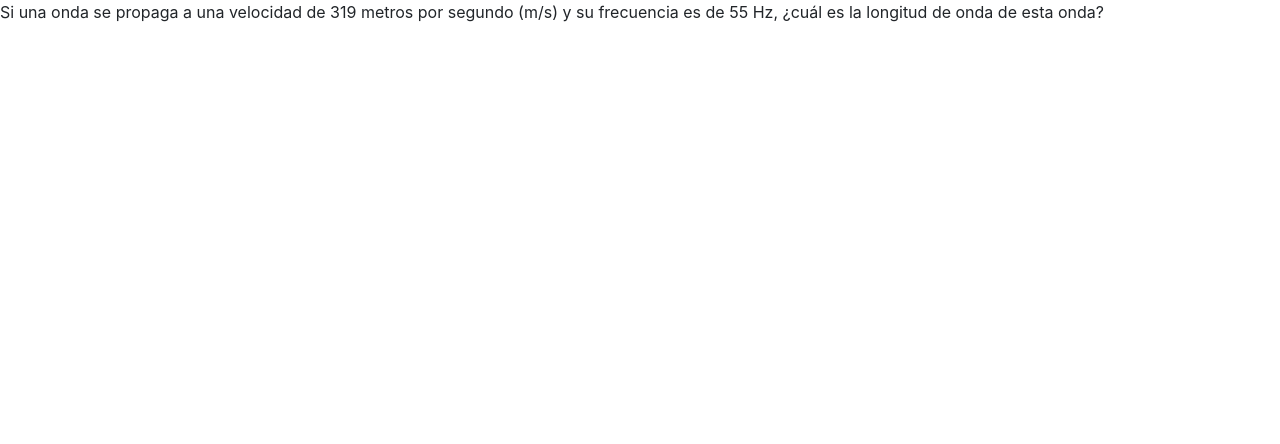
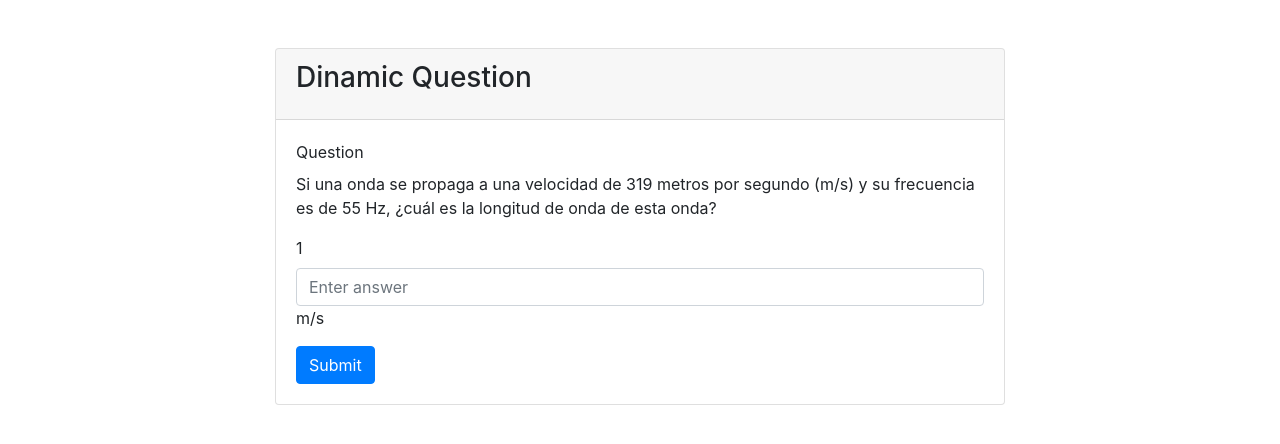
Before and after one commit to pds-uandes/pds-p2-g11, a Django app: page /dinamic_task/ in a window 1280 px wide. Shown: the top 444 px of the page. Run offline with Django 4.2, Linux system fonts and the light colour scheme; data comes from the database, SQL or seed files in the repository; both versions use the stored data as it was after the commit; some libraries are stand-ins or nearby versions.

Commit message:
Dinamic listo con valor usuario

```diff
--- a/mysite/home/models.py
+++ b/mysite/home/models.py
@@ -29,7 +29,7 @@ class CustomUser(AbstractUser):
     json_user = {
     'difficulty': 1,
     'level': 0,
-    'type_task': 0,
+    'type_task': 1,
     }
 
 
@@ -136,11 +136,18 @@ class DinamicQuestion(BaseModel):
     hint = models.CharField(max_length=100, null=True, blank=True)
     difficulty = models.IntegerField(choices=DIFFICULTY_CHOICES, default=1)
     theme = models.IntegerField(choices=THEME_CHOICES, default=1)
-
-    # Encuentra la distancia entre dos puntos si recorre a una velocidad de [VELOCIDAD] m/s durante [TIEMPO] segundos [DISTANCIA] [CACHE]
+    wrong_answers = []
 
     def __str__(self) -> str:
         return self.question_text
+
+    def fill_answers(self):
+        answer_objs = list(DinamicAnswer.objects.filter(question = self))
+        for answer in answer_objs:
+            for parameter in self.parameters:
+                answer.dic[parameter.parameter] = parameter.value
+            answer.equation_value()
+            answer.save()
 
     def generate_random_parameters(self):
         parameters_objs = list(Parameters.objects.filter(question=self))
@@ -151,23 +158,16 @@ class DinamicQuestion(BaseModel):
 
     def replace_parameters(self):
         self.generate_random_parameters()
+        self.fill_answers()
         replaced_text = self.question_text
         for parameter in self.parameters:
             replaced_text = replaced_text.replace(parameter.parameter, str(parameter.value))
         self.replaced_text = replaced_text
 
-    def fill_answers(self):
-        answer_objs = list(Answer.objects.filter(question = self))
-        for answer in answer_objs:
-            for parameter in self.parameters:
-                answer.dic[parameter.parameter] = parameter.value
-            answer.equation_value()
-            answer.save()
 
     def get_answers(self):
         #Ir al string de la pregunta y buscar donde reemplazar con la funcion
         #Entregar el string finalizado
-
         answer_objs = list(Answer.objects.filter(question = self))
         data = []
         for answer_obj in answer_objs:
@@ -198,17 +198,21 @@ class DinamicAnswer(BaseModel):
         return self.equation
 
     def equation_value(self):
-        # Parse the equation
+        self.aux_equation = self.equation
         for placeholder, value in self.dic.items():
             self.equation = self.equation.replace(placeholder, str(value))
+        result = eval(self.equation)
+        self.result = [round(result) - round(result, 3)*0.05, round(result, 3) + round(result, 3)*0.05]
+        self.equation = self.aux_equation
 
-        try:
-            result = eval(self.equation)
-            self.result = [round(result.evalf(), 3) - round(result.evalf(), 3)*0.05, round(result.evalf(), 3) + round(result.evalf(), 3)*0.05]
-        except Exception as e:
-            return f"Error: {str(e)}"
-
-
+    def get_result(self):
+        self.aux_equation = self.equation
+        for placeholder, value in self.dic.items():
+            self.equation = self.equation.replace(placeholder, str(value))
+        result = eval(self.equation)
+        result = [round(result,3) - round(result, 3)*0.05, round(result, 3) + round(result, 3)*0.05]
+        self.equation = self.aux_equation
+        return result
 
 class Parameters(BaseModel):
     question = models.ForeignKey(DinamicQuestion,related_name='dinamic_question_parameters', on_delete=models.CASCADE)
--- a/mysite/home/templates/dinamic_task.html
+++ b/mysite/home/templates/dinamic_task.html
@@ -1,6 +1,46 @@
-{% extends "base_generic.html" %}
+{% load static %}
 
-{% block content %}
-{% csrf_token %}
-    {{question.replaced_text}}
-{% endblock %}
+<!DOCTYPE html>
+<html lang="en">
+<head>
+    <meta charset="UTF-8">
+    <meta name="viewport" content="width=device-width, initial-scale=1, shrink-to-fit=no">
+    <title>Dinamic Task</title>
+    <!-- Bootstrap CSS -->
+    <link rel="stylesheet" href="https://stackpath.bootstrapcdn.com/bootstrap/4.3.1/css/bootstrap.min.css">
+</head>
+<body>
+    <div class="container">
+        <div class="row justify-content-center">
+            <div class="col-md-8">
+                <div class="card mt-5">
+                    <div class="card-header">
+                        <h3 class="card-title">Dinamic Question</h3>
+                    </div>
+                    <div class="card-body">
+                        <form id="dinamic-form" method="post" action="{% url 'do_dinamic_task' %}">
+                            {% csrf_token %}
+                            <div class="form-group">
+                                <label for="questionText">Question</label>
+                                <p id="questionText">{{ question.replaced_text }}</p>
+                            </div>
+                            {% for i in number_of_answers %}
+                                <div class="form-group">
+                                    <label for="userAnswer{{ forloop.counter }}">{{ forloop.counter }}</label>
+                                    <input type="number" class="form-control" id="userAnswer{{ forloop.counter }}" name="userAnswer{{ forloop.counter }}" placeholder="Enter answer" step="any">{{i.metrics}}
+                                </div>
+                            {% endfor %}
+                            <button type="submit" class="btn btn-primary">Submit</button>
+                        </form>
+                    </div>
+                </div>
+            </div>
+        </div>
+    </div>
+    <!-- Optional JavaScript -->
+    <!-- jQuery first, then Popper.js, then Bootstrap JS -->
+    <script src="https://code.jquery.com/jquery-3.3.1.slim.min.js"></script>
+    <script src="https://cdnjs.cloudflare.com/ajax/libs/popper.js/1.14.7/umd/popper.min.js"></script>
+    <script src="https://stackpath.bootstrapcdn.com/bootstrap/4.3.1/js/bootstrap.min.js"></script>
+</body>
+</html>
--- a/mysite/home/urls.py
+++ b/mysite/home/urls.py
@@ -19,4 +19,6 @@ urlpatterns = [
     path('do_task/', views.do_task, name='do_task'),
     path('results/', views.results, name='results'),
     path('redo_task/', views.redo_task, name='redo_task'),
-    path('dinamic_task/', views.do_dinamic_task, name='do_dinamic_task')]
+    path('dinamic_task/', views.do_dinamic_task, name='do_dinamic_task'),
+    path('dinamic_results/', views.results, name='dinamic_results')
+    ]
--- a/mysite/home/views.py
+++ b/mysite/home/views.py
@@ -293,6 +293,27 @@ def do_dinamic_task(request):
         task_id = request.session['task_id']
         task_id = uuid.UUID(task_id)  # Convert the stored string back to a UUID
         task = Task.objects.get(pk=task_id)
+        question = task.questions[-1]
+        if request.method == "POST":
+            answers = DinamicAnswer.objects.filter(question=question)
+            for i,a in enumerate(answers):
+                res = a.get_result()
+                print(f"Result: {res}")
+                user_answer = float(request.POST.get(f'userAnswer{i+1}'))
+                print(f"User answer {a}: {user_answer}")
+                if user_answer >= res[0] and user_answer <= res[1]:
+                    print(f"Range: {res[0]} - {res[1]}")
+                    task.score += 1
+
+                else:
+                    question.wrong_answers.append(a)
+                    task.wrongs.append(question)
+                    print(question.wrong_answers)
+        task.save()
+        return render(request, 'dinamic_results.html', {'questions': task.questions, 'score': task.score, 'wrongs': task.wrongs, 'redo': False})
 
 
-    return render(request, 'dinamic_task.html', {'question': task.questions[-1], 'counter': task.counter + 1})
+    number_of_answers =  DinamicAnswer.objects.filter(question=task.questions[-1])
+
+
+    return render(request, 'dinamic_task.html', {'question': task.questions[-1], 'counter': task.counter + 1, "number_of_answers": number_of_answers})
```
Also changed, not shown: mysite/home/templates/dinamic_quiz.html (deleted, +0 -59 lines), mysite/home/templates/dinamic_results.html (added, +41 -0 lines), mysite/db.sqlite3, mysite/home/migrations/0010_dinamicanswer_result.py (added), mysite/home/migrations/0011_remove_dinamicanswer_result.py (added).
